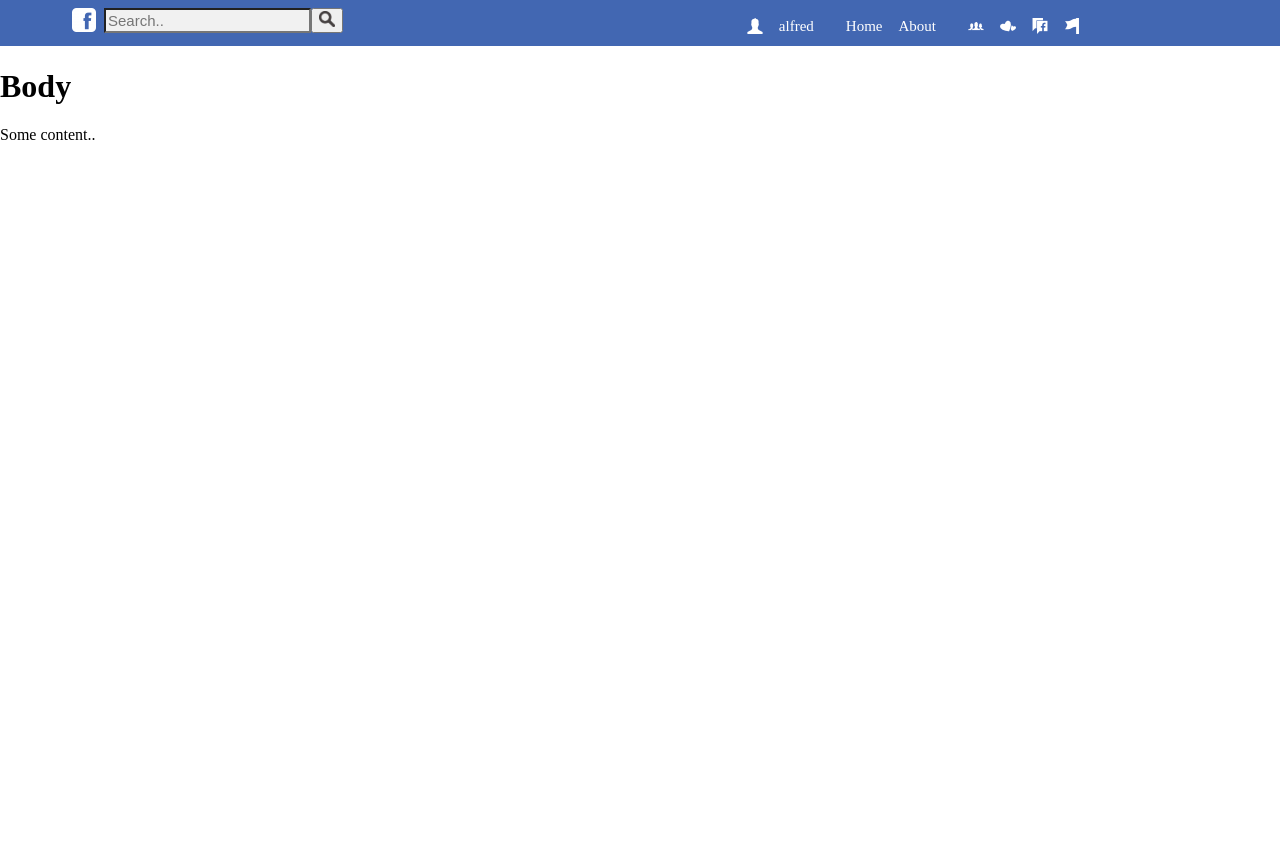
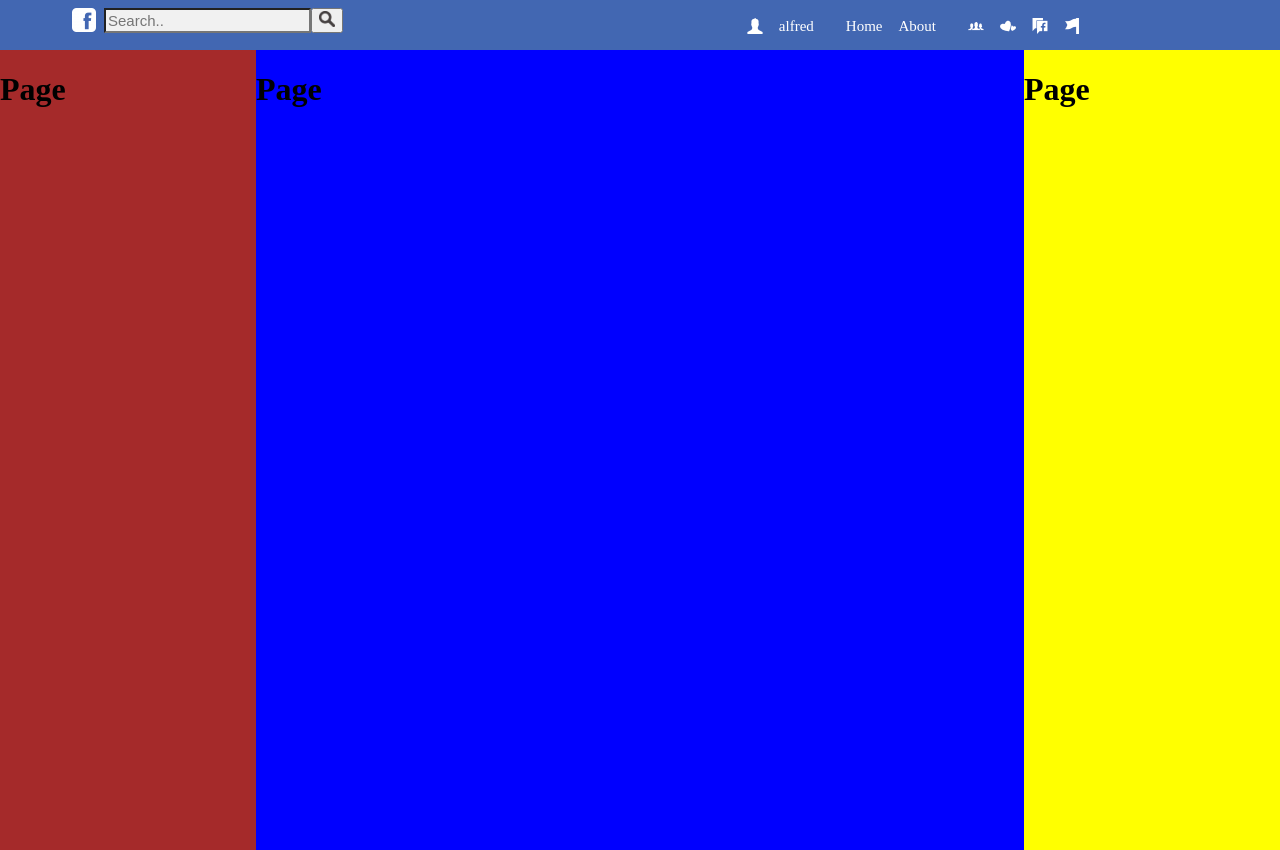
Before and after one commit to lmach14/fb-page, a plain HTML site: page index.html in a window 1280 px wide. Before the commit the page ends 800 px from the top, so only its background shows below. Drawn offline with Linux system fonts and the light colour scheme.

Commit message:
Divide
Divide the page into 3 parts!

```diff
--- a/css/main.css
+++ b/css/main.css
@@ -1,10 +1,15 @@
-
-body {
+body, html {
+  width: 100%;
+  height: 100%;
   margin: 0;
 }
 
+
 .header {
-  overflow: hidden;
+  width: 100%;
+  height: 50px;
+  position: fixed;
+  border-collapse: collapse;
   background-color: #4267b2;
 }
 
@@ -58,3 +63,35 @@ form.search button:hover {
   background-color: #ddd;
   color: black;
 }
+
+.page {
+  width: 100%;
+  height: 100%;
+}
+
+.left-page {
+    width: 20%;
+    height: 100%;
+    float: left;
+    padding-top: 50px;
+    background-color: brown;
+    border-collapse: collapse;
+}
+
+.middle-page {
+    width: 60%;
+    height: 100%;
+    float: left;
+    padding-top: 50px;
+    background-color: blue;
+    border-collapse: collapse;
+}
+
+.right-page {
+  width: 20%;
+  height: 100%;
+  float: right;
+  padding-top: 50px;
+  background-color: yellow;
+  border-collapse: collapse;
+}
--- a/index.html
+++ b/index.html
@@ -27,9 +27,17 @@
   </div>
 </div>
 
-<div >
-  <h1>Body</h1>
-  <p>Some content..</p>
+
+<div class="page">
+  <div class="left-page">
+    <h1>Page</h1>
+  </div>
+  <div class="middle-page">
+    <h1>Page</h1>
+  </div>
+  <div class="right-page">
+    <h1>Page</h1>
+  </div>
 </div>
 
 </body>
```
